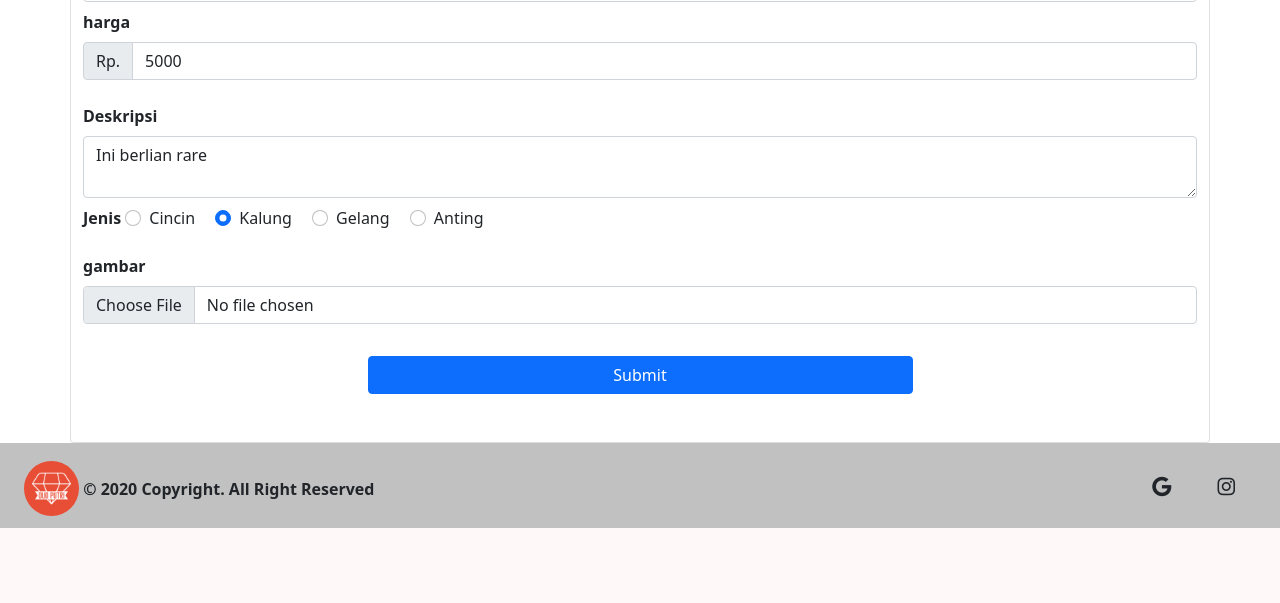
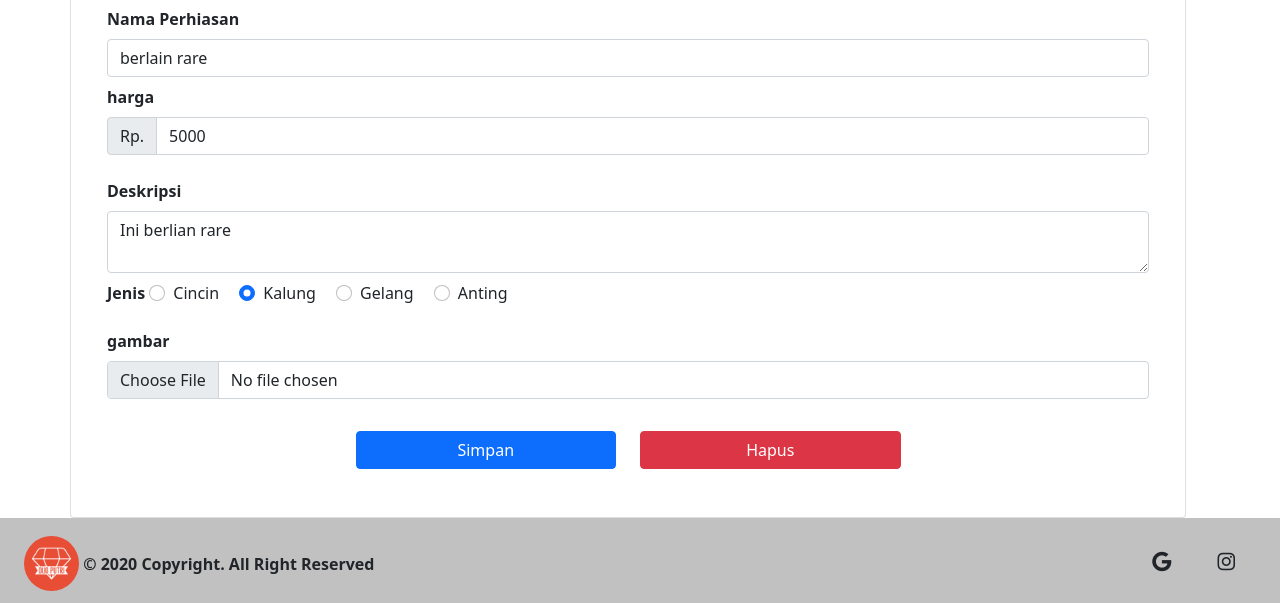
Before and after one commit to bintangaakbar/Sistem-Akuntansi, a PHP site: page /detail_perhiasan.php?id=1 in a window 1280 px wide. Shown: the part 534-1137 px from the top of the page. Before the commit the page ends 1062 px from the top, so only its background shows below. Run offline with PHP 8.4, Linux system fonts and the light colour scheme; a user stored in the database is signed in; data comes from the database, SQL or seed files in the repository; data that the repository does not hold is empty; some libraries are stand-ins or nearby versions.

Commit message:
Fix Align center

```diff
--- a/detail_perhiasan.php
+++ b/detail_perhiasan.php
@@ -83,12 +83,12 @@ $jenis = explode(" ", $selectdata['jenis']);
 
     <form>
         <div class="container mt-5 min-vh-100">
-            <div class="card containerm row">
+            <div class="card container row">
                 <form action="./auth/config.php" method="POST" enctype="multipart/form-data">
                     <h1 style="text-align: center; margin-bottom: 2rem;">Detail Data Perhiasan</h1>
 
-                    <div class="form-group mt-2">
-                        <img src="file/<?php echo $selectdata['gambar'] ?>" class="card-img-top" style="width:300px" alt="...">
+                    <div class="form-group mt-2 d-flex justify-content-center">
+                        <img src="file/<?php echo $selectdata['gambar'] ?>" class="justify-content-center" style="width:400px" alt="...">
                     </div>
 
                     <div class="form-group mt-2">
@@ -144,48 +144,14 @@ $jenis = explode(" ", $selectdata['jenis']);
                     </div>
 
                     <!-- BUTTON -->
-                    <div class="d-grid gap-2 col-6 mx-auto mt-3 mb-5">
-                        <button class="btn btn-primary" type="submit" name="tambah">Submit</button>
+                    <div class="col mt-3 mb-5 d-flex justify-content-center">
+                        <button class="btn btn-primary me-4" type="submit" name="tambah" style="width: 25%;">Simpan</button>
+                        <button class="btn btn-danger" type="submit" name="delete" style="width: 25%;">Hapus</button>
                     </div>
+
             </div>
         </div>
     </form>
-
-    <!-- <form action="./auth/config.php" method="POST" enctype="multipart/form-data">
-        <div class="container mt-5">
-            <div class="card containerm row">
-                <div style="margin-bottom:2rem" class="align-items-center d-flex flex-column">
-                    <h1 style="text-align: center;">Detail Perhiasan</h1>
-                    <img src="file/<?php echo $select['gambar'] ?>" class="card-img-top" style="width:300px" alt="...">
-                </div>
-                <hr style="height:5px; width:100%; border-width:0; color:aqua; margin:auto;">
-                <div>
-                    <label><b>Nama:</b></label>
-                    <p><?php echo $select['nama'] ?></p>
-                </div>
-                <div>
-                    <label><b>Deskripsi</b></label>
-                    <p><?php echo $select['deskripsi'] ?></p>
-                </div>
-                <div>
-                    <label><b>Harga:</b></label>
-                    <p><?php echo $select['harga'] ?></p>
-                </div>
-                <div>
-                    <label><b>Jenis:</b></label>
-                    <p><?php echo $select['jenis'] ?></p>
-                </div>
-
-                <div style="margin-top: 1rem;" class="row justify-content-center">
-                    <button type="button" class="btn btn-primary btn-lg col me-3" data-bs-toggle="modal" data-bs-target="#exampleModal">Sunting</button>
-                    <a href="./auth/config.php?id=<?= $select['id'] ?>" type="submit" name="delete" class="btn btn-danger btn-lg col">Hapus</a>
-                </div>
-            </div>
-        </div>
-    </form> -->
-
-
-
 
     <!-- Option 1: Bootstrap Bundle with Popper -->
     <script src="https://cdn.jsdelivr.net/npm/bootstrap@5.1.3/dist/js/bootstrap.bundle.min.js" integrity="sha384-ka7Sk0Gln4gmtz2MlQnikT1wXgYsOg+OMhuP+IlRH9sENBO0LRn5q+8nbTov4+1p" crossorigin="anonymous"></script>
```
Also changed, not shown: file/151711-apps-feature-best-zoom-backgrounds-fun-virtual-backgrounds-for-zoom-meetings-image1-tsrrckpzn8.jpg (added), file/Produk.png (added).
